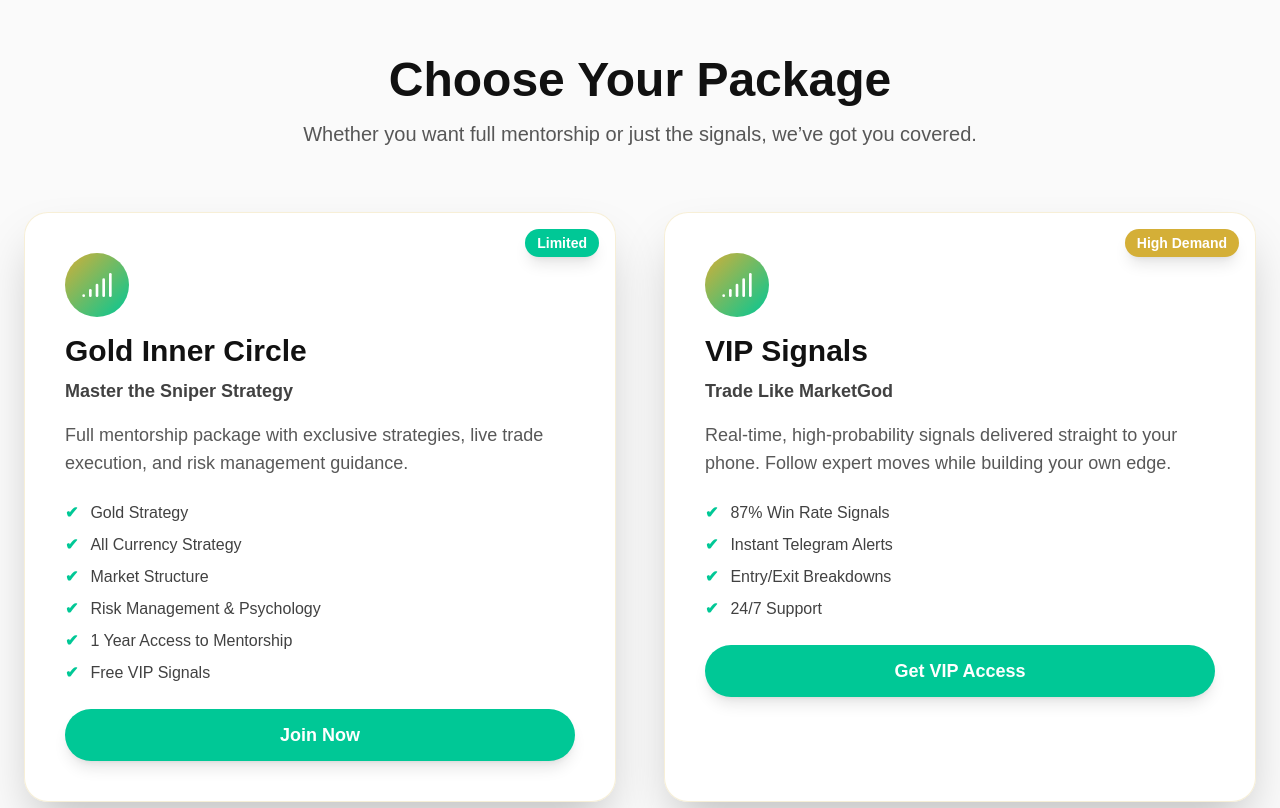
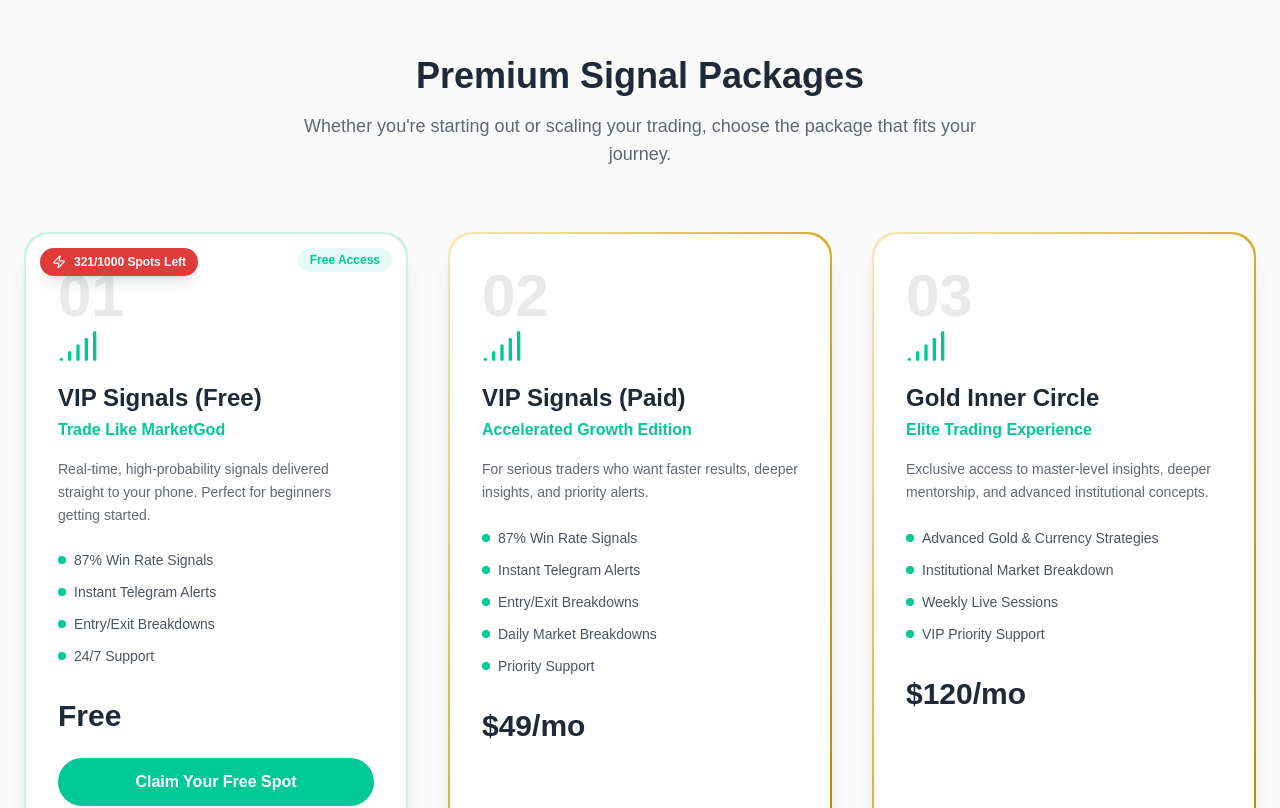
Before and after one commit to Marketgod-Trading-Academy/Marketgod_Forex_Academy, a React (Vite) app: page /plans in a window 1280 px wide. Shown: the part 4760-5568 px from the top of the page. Built offline with nearby package versions, Linux system fonts and the light colour scheme.

Commit message:
Signals tsx

```diff
--- a/src/Components/Plans/Signals.tsx
+++ b/src/Components/Plans/Signals.tsx
@@ -1,110 +1,125 @@
-// src/Components/Plans/SignalsPackages.tsx
+// src/components/Plans/Signals.tsx
 import React from "react";
 import { motion } from "framer-motion";
 import { useTheme } from "../../context/ThemeContext";
-import { Signal } from "lucide-react";
+import { Signal, Zap } from "lucide-react";
+import { Swiper, SwiperSlide } from "swiper/react";
+import { Pagination } from "swiper/modules";
+import "swiper/css";
+import "swiper/css/pagination";
 
-const packages = [
+const metallicGold = "bg-gradient-to-br from-[#F7E7B5] via-[#D4AF37] to-[#B8860B]";
+
+const signals = [
   {
     number: "01",
-    title: "Gold Inner Circle",
-    subtitle: "Master the Sniper Strategy",
-    desc: "Full mentorship package with exclusive strategies, live trade execution, and risk management guidance.",
-    features: ["Gold Strategy", "All Currency Strategy", "Market Structure", "Risk Management & Psychology", "1 Year Access to Mentorship", "Free VIP Signals"],
-    icon: Signal,
-    cta: "Join Now",
-    href: "#gold",
-    popular: true,
-    badge: "Limited",
+    title: "VIP Signals (Free)",
+    subtitle: "Trade Like MarketGod",
+    desc: "Real-time, high-probability signals delivered straight to your phone. Perfect for beginners getting started.",
+    features: [
+      "87% Win Rate Signals",
+      "Instant Telegram Alerts",
+      "Entry/Exit Breakdowns",
+      "24/7 Support",
+    ],
+    price: "Free",
+    badge: "Free Access",
+    limited: "321/1000 Spots Left",
+    href: "#vip-free",
+  },
+  {
+    number: "02",
+    title: "VIP Signals (Paid)",
+    subtitle: "Accelerated Growth Edition",
+    desc: "For serious traders who want faster results, deeper insights, and priority alerts.",
+    features: [
+      "87% Win Rate Signals",
+      "Instant Telegram Alerts",
+      "Entry/Exit Breakdowns",
+      "Daily Market Breakdowns",
+      "Priority Support",
+    ],
+    price: "$49/mo",
+    badge: "Best Value",
+    href: "#vip-pro",
+    highlight: true,
   },
   {
     number: "03",
-    title: "VIP Signals",
-    subtitle: "Trade Like MarketGod",
-    desc: "Real-time, high-probability signals delivered straight to your phone. Follow expert moves while building your own edge.",
-    features: ["87% Win Rate Signals", "Instant Telegram Alerts", "Entry/Exit Breakdowns", "24/7 Support"],
-    icon: Signal,
-    cta: "Get VIP Access",
-    href: "#vip",
-    popular: false,
+    title: "Gold Inner Circle",
+    subtitle: "Elite Trading Experience",
+    desc: "Exclusive access to master-level insights, deeper mentorship, and advanced institutional concepts.",
+    features: [
+      "Advanced Gold & Currency Strategies",
+      "Institutional Market Breakdown",
+      "Weekly Live Sessions",
+      "VIP Priority Support",
+    ],
+    price: "$120/mo",
     badge: "High Demand",
+    href: "#gold",
+    highlight: true,
   },
 ];
 
-const SignalsPackages = () => {
+const Signals = () => {
   const { theme } = useTheme();
   const isDark = theme === "dark";
 
   return (
-    <section className={`py-24 ${isDark ? "bg-mg-black" : "bg-mg-light-bg"}`}>
+    <section className="py-24">
       <div className="max-w-7xl mx-auto px-6">
-        {/* Header */}
-        <motion.div
-          initial={{ opacity: 0, y: 30 }}
-          whileInView={{ opacity: 1, y: 0 }}
-          viewport={{ once: true }}
-          transition={{ duration: 0.8 }}
-          className="text-center mb-16"
-        >
-          <h2 className={`text-4xl md:text-5xl font-black mb-4 ${isDark ? "text-mg-gold" : "text-mg-charcoal"}`}>
-            Choose Your Package
-          </h2>
-          <p className={`text-lg md:text-xl ${isDark ? "text-mg-paper/70" : "text-mg-charcoal/70"}`}>
-            Whether you want full mentorship or just the signals, we’ve got you covered.
-          </p>
-        </motion.div>
+        <h2 className="text-center text-4xl font-black mb-4">
+          Premium Signal Packages
+        </h2>
+        <p className="text-center text-lg mb-16 opacity-70 max-w-2xl mx-auto">
+          Whether you're starting out or scaling your trading, choose the package that fits your journey.
+        </p>
 
-        {/* Cards */}
-        <div className="grid md:grid-cols-2 gap-12">
-          {packages.map((pkg, i) => (
+        {/* MOBILE CAROUSEL */}
+        <div className="md:hidden">
+          <Swiper
+            modules={[Pagination]}
+            pagination={{ clickable: true }}
+            spaceBetween={20}
+            slidesPerView={1}
+          >
+            {signals.map((plan, index) => (
+              <SwiperSlide key={index}>
+                <motion.div
+                  whileHover={{ scale: 1.02 }}
+                  className={`relative p-[2px] rounded-3xl shadow-xl ${
+                    plan.highlight ? metallicGold : "bg-mg-green/20"
+                  }`}
+                >
+                  <CardInner plan={plan} isDark={isDark} />
+                </motion.div>
+              </SwiperSlide>
+            ))}
+          </Swiper>
+        </div>
+
+        {/* DESKTOP GRID */}
+        <div className="hidden md:grid md:grid-cols-3 gap-10">
+          {signals.map((plan, index) => (
             <motion.div
-              key={i}
+              key={index}
               initial={{ opacity: 0, y: 30 }}
               whileInView={{ opacity: 1, y: 0 }}
               viewport={{ once: true }}
-              transition={{ delay: i * 0.2 }}
-              className={`relative p-8 md:p-10 rounded-3xl border backdrop-blur-md shadow-2xl hover:shadow-2xl transition-transform hover:scale-105 ${
-                isDark
-                  ? "bg-mg-charcoal/50 border-mg-gold/30"
-                  : "bg-white/90 border-mg-gold/20"
+              transition={{ duration: 0.6, delay: index * 0.15 }}
+              whileHover={{
+                rotateX: 6,
+                rotateY: -6,
+                scale: 1.04,
+                transition: { type: "spring", stiffness: 150, damping: 10 },
+              }}
+              style={{ transformPerspective: 1000 }}
+              className={`relative p-[2px] rounded-3xl shadow-xl ${
+                plan.highlight ? metallicGold : "bg-mg-green/20"
               }`}
             >
-              {/* Badge */}
-              <div className={`absolute top-4 right-4 px-3 py-1 rounded-full text-white font-bold text-sm shadow-lg ${
-                pkg.popular ? "bg-mg-green" : "bg-mg-gold"
-              }`}>
-                {pkg.badge}
-              </div>
-
-              {/* Icon */}
-              <div className={`w-16 h-16 rounded-full bg-gradient-to-br from-mg-gold to-mg-green p-4 flex items-center justify-center mb-4`}>
-                <pkg.icon size={32} className="text-white" />
-              </div>
-
-              {/* Title & Subtitle */}
-              <h3 className={`text-2xl md:text-3xl font-bold mb-2 ${isDark ? "text-mg-gold" : "text-mg-charcoal"}`}>{pkg.title}</h3>
-              <p className={`text-lg font-semibold mb-4 ${isDark ? "text-mg-paper/80" : "text-mg-charcoal/80"}`}>{pkg.subtitle}</p>
-
-              {/* Description */}
-              <p className={`text-base md:text-lg mb-6 ${isDark ? "text-mg-paper/70" : "text-mg-charcoal/70"}`}>{pkg.desc}</p>
-
-              {/* Features */}
-              <ul className="space-y-2 mb-6">
-                {pkg.features.map((feature, idx) => (
-                  <li key={idx} className="flex items-center gap-3">
-                    <span className="text-mg-green font-bold">✔</span>
-                    <span className={isDark ? "text-mg-paper/80" : "text-mg-charcoal/80"}>{feature}</span>
-                  </li>
-                ))}
-              </ul>
-
-              {/* CTA */}
-              <a
-                href={pkg.href}
-                className="inline-block w-full text-center bg-mg-green text-white px-6 py-3 rounded-full font-bold text-lg shadow-lg hover:bg-mg-gold hover:shadow-mg-gold/40 transition-all"
-              >
-                {pkg.cta}
-              </a>
+              <CardInner plan={plan} isDark={isDark} />
             </motion.div>
           ))}
         </div>
@@ -113,4 +128,80 @@ const SignalsPackages = () => {
   );
 };
 
-export default SignalsPackages;
+// Reusable inner card component
+const CardInner = ({ plan, isDark }) => (
+  <div
+    className={`rounded-3xl p-8 h-full ${
+      isDark ? "bg-mg-black" : "bg-white"
+    }`}
+  >
+    {/* Badge */}
+    <span
+      className={`absolute top-4 right-4 text-xs font-bold px-3 py-1 rounded-full
+        ${
+          plan.highlight
+            ? "bg-white/20 text-white"
+            : "bg-mg-green/10 text-mg-green"
+        }`}
+    >
+      {plan.badge}
+    </span>
+
+    {/* LIMITED SPOTS — ONLY ON FREE CARD */}
+    {plan.limited && (
+      <motion.div
+        initial={{ opacity: 0, scale: 0.8 }}
+        whileInView={{ opacity: 1, scale: 1 }}
+        viewport={{ once: true }}
+        transition={{ type: "spring", stiffness: 200 }}
+        className="absolute top-4 left-4"
+      >
+        <div className="flex items-center gap-2 px-3 py-1.5 bg-red-600/90 backdrop-blur-sm rounded-full text-white text-xs font-black shadow-lg animate-pulse">
+          <Zap size={14} />
+          {plan.limited}
+        </div>
+      </motion.div>
+    )}
+
+    {/* Number */}
+    <div className="text-6xl font-black opacity-10">{plan.number}</div>
+
+    {/* Icon */}
+    <Signal className="w-10 h-10 text-mg-green mb-4" />
+
+    {/* Title */}
+    <h3 className="text-2xl font-bold">{plan.title}</h3>
+    <p className="text-mg-green font-semibold mt-1">{plan.subtitle}</p>
+
+    {/* Description */}
+    <p className="mt-4 opacity-70 text-sm leading-relaxed">{plan.desc}</p>
+
+    {/* Features */}
+    <ul className="mt-6 space-y-3">
+      {plan.features.map((item, i) => (
+        <li key={i} className="flex items-center gap-2">
+          <span className="w-2 h-2 rounded-full bg-mg-green" />
+          <span className="text-sm opacity-80">{item}</span>
+        </li>
+      ))}
+    </ul>
+
+    {/* Price */}
+    <div className="mt-8 text-3xl font-black">{plan.price}</div>
+
+    {/* CTA */}
+    <a
+      href={plan.href}
+      className={`
+        mt-6 block text-center py-3 rounded-full font-semibold transition-all
+        ${plan.highlight
+          ? "bg-white/10 text-white hover:bg-white/20"
+          : "bg-mg-green text-white hover:bg-mg-gold"
+        }`}
+    >
+      {plan.limited ? "Claim Your Free Spot" : "Get Started"}
+    </a>
+  </div>
+);
+
+export default Signals;
```
